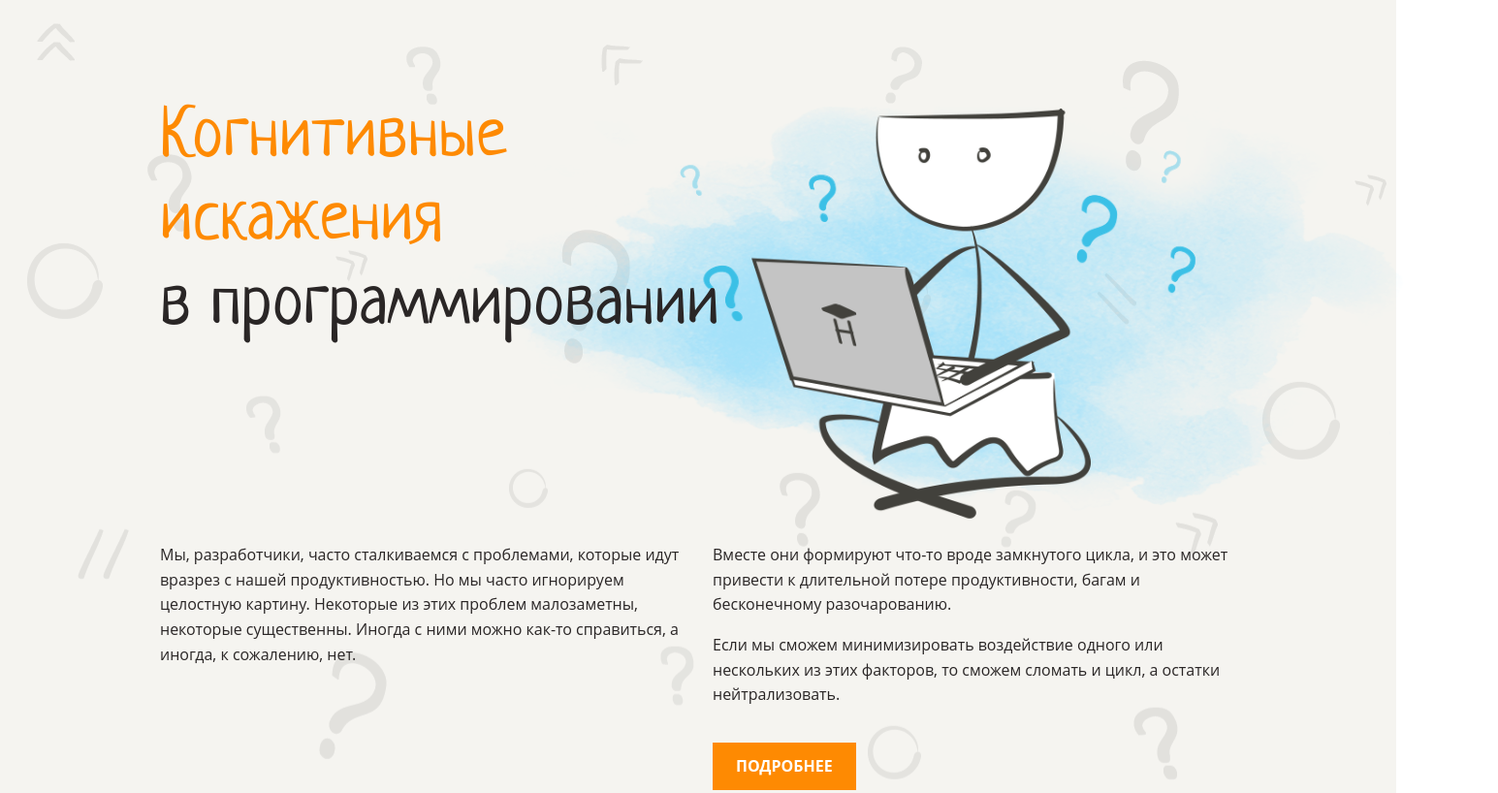
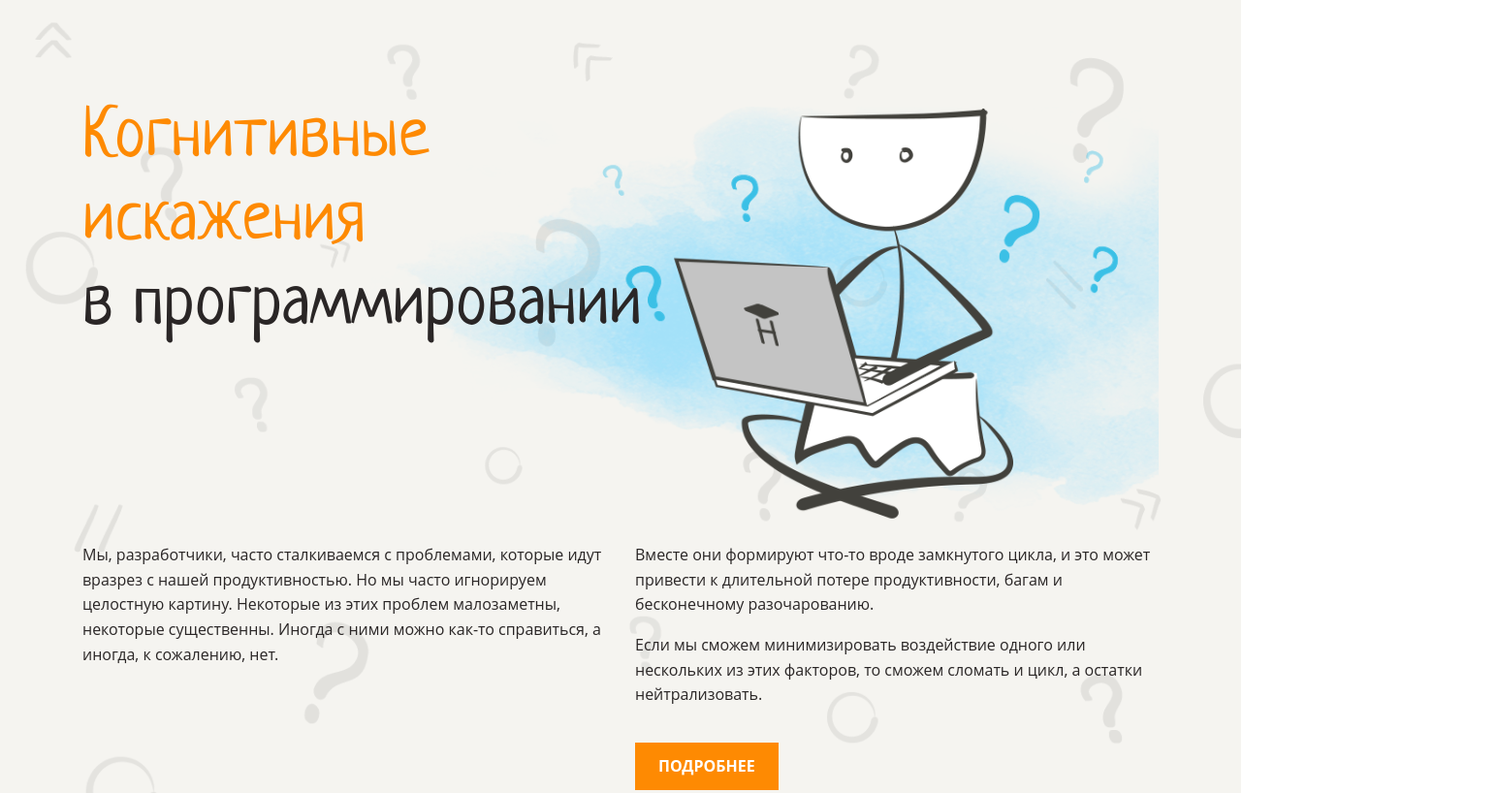
Before and after one commit to veroleded/cognitive-distortions-training, a website: page src/index.html in a window 1280 px wide. Shown: the top 818 px of the page at 97% size, 1545 px wide, since content can reach past the window. Drawn offline with Linux system fonts and the light colour scheme; a web font is replaced by a local one.

Commit message:
refactoring

```diff
--- a/src/styles/style.css
+++ b/src/styles/style.css
@@ -87,7 +87,7 @@ h3 {
 }
 
 .wrapper {
-  width: 1440px;
+  width: 100%;
   margin-left: auto;
   margin-right: auto;
   height: 100%;
@@ -101,6 +101,8 @@ h3 {
   padding-top: 100px;
   padding-bottom: 100px;
   z-index: 1;
+
+  overflow: hidden;
 }
 
 .container h1 {
```
